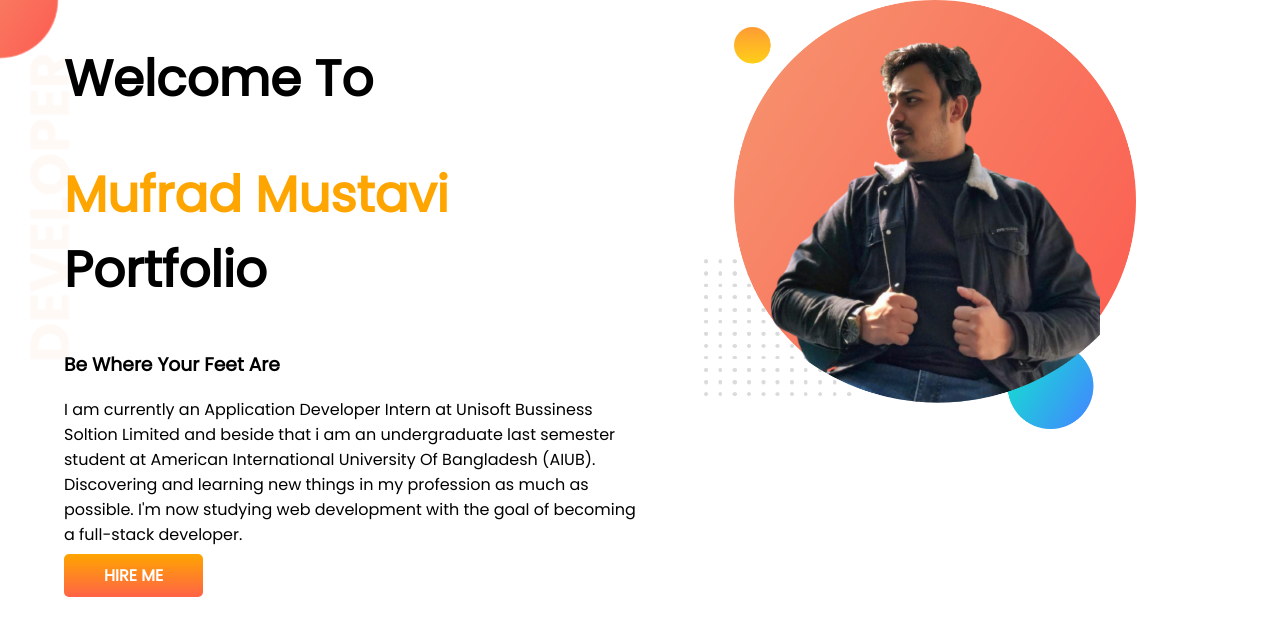
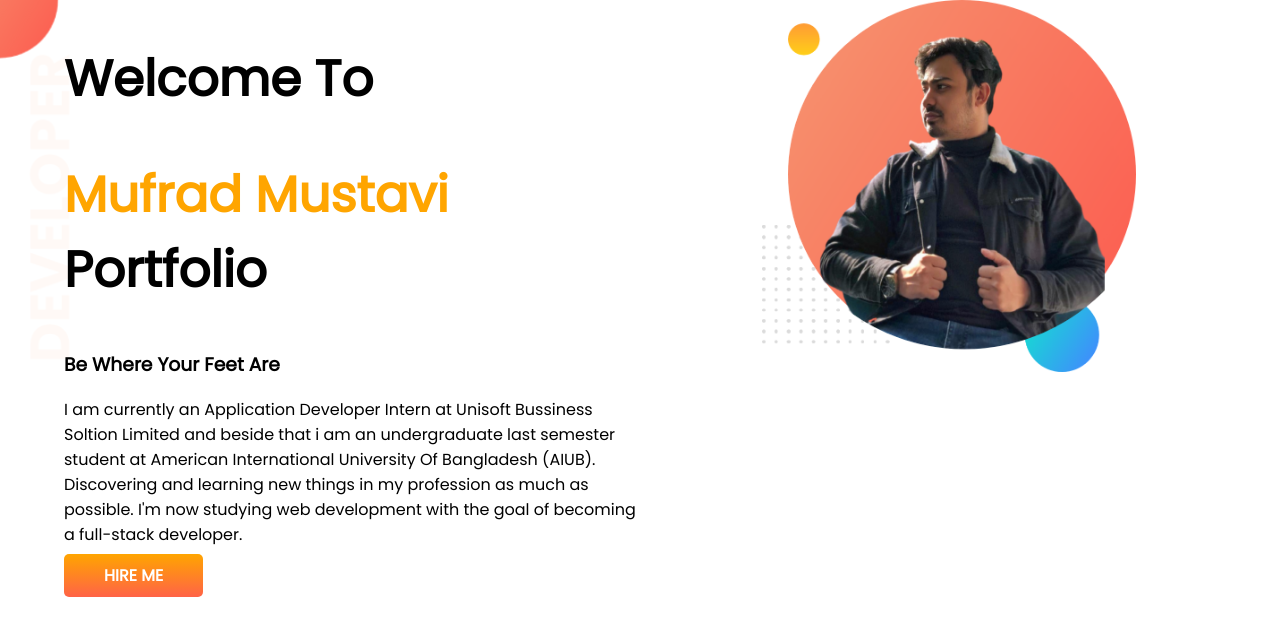
Before and after one commit to mufrad12/Mufrad-portfolio, a plain HTML site: page index.html in a window 1280 px wide. Drawn offline with Linux system fonts and the light colour scheme.

Commit message:
half done

```diff
--- a/style.css
+++ b/style.css
@@ -1,6 +1,7 @@
 body{
     font-family: 'Poppins', sans-serif;
     margin: 0;
+
 }
 h1{
     font-size: 50px;
@@ -14,10 +15,13 @@ section{
 .half-width{
     width: 50%;
     padding-left: 5%;
+
 }
 
 .half-width img{
-    width:75%;
+    width:65%;
+    padding-left: 10%;
+
 }
 .link-button{
     text-decoration: none;
```
